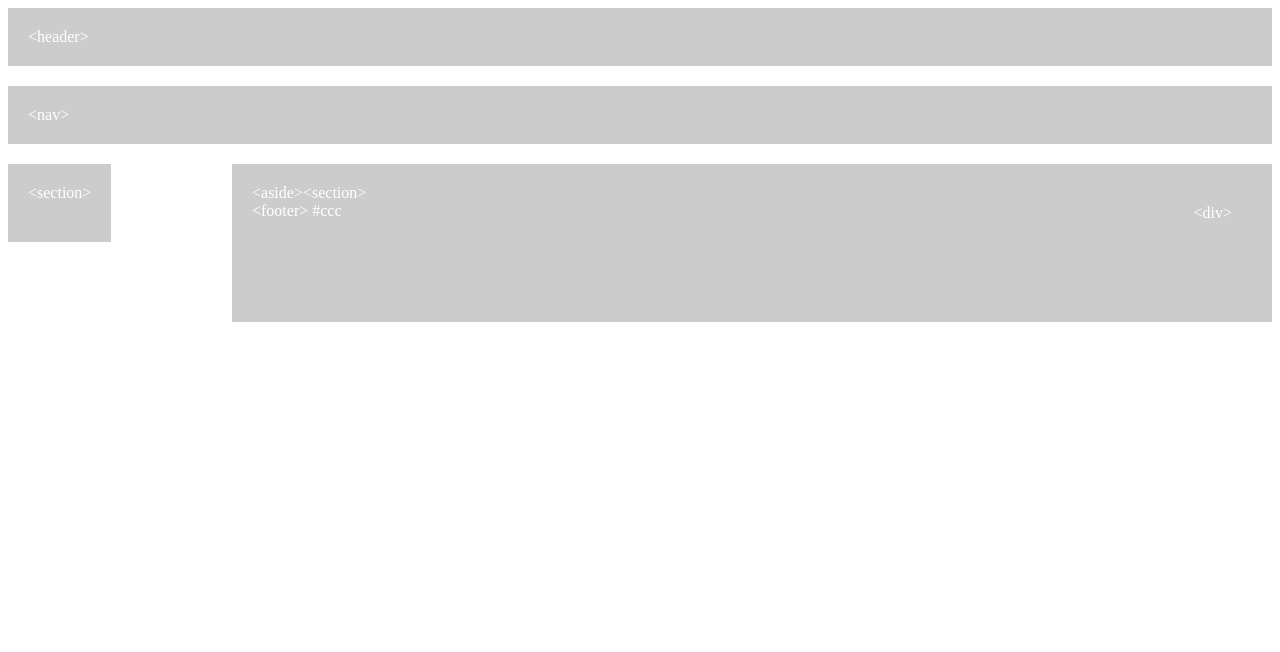
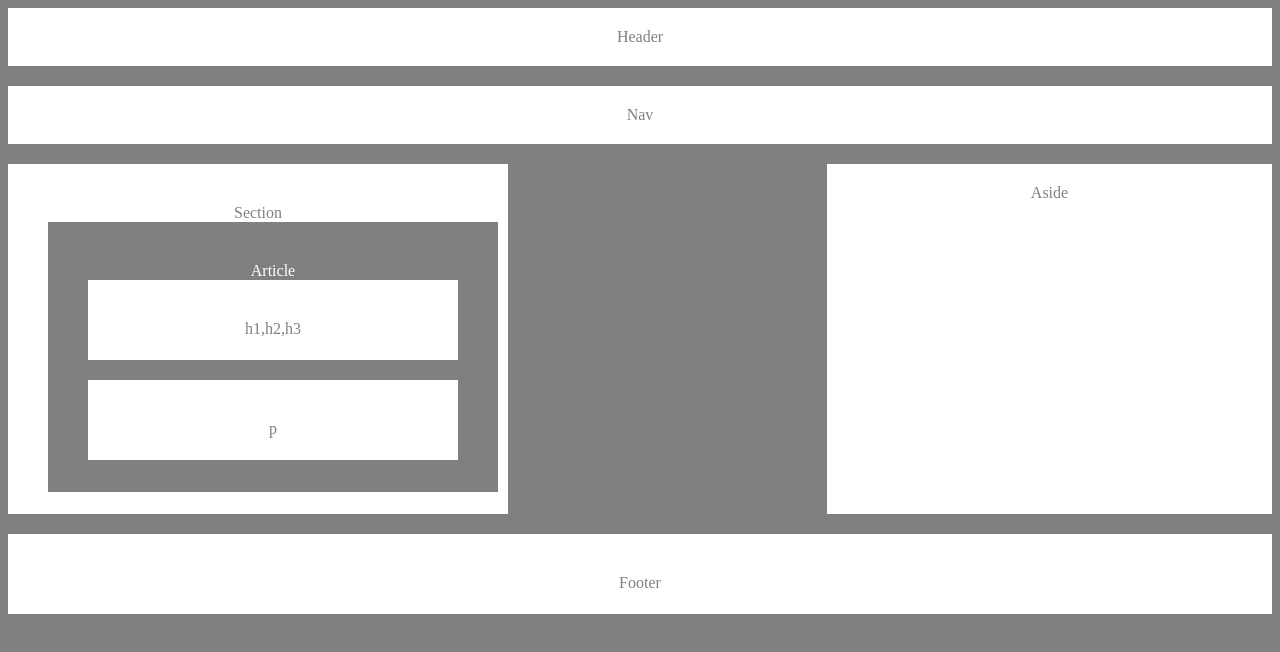
Before and after one commit to JSandersius/HW-Wireframe, a plain HTML site: page index.html in a window 1280 px wide. Drawn offline with Linux system fonts and the light colour scheme.

Commit message:
this is an update

```diff
--- a/index.html
+++ b/index.html
@@ -6,46 +6,23 @@
 
 <link rel="stylesheet" type="text/css" href="style.css">
 </head>
-<body>
-	<header>
-    &lt;header&gt;
-  </header>
+<body bgcolor="Gray">
+<header id="header">Header</header>
+<nav id="nav">Nav</nav>
 
-  <nav>
-  	&lt;nav&gt;
-  </nav>
+<section id="section">Section
+	<article id="article">Article
+    	<section id="h1">h1,h2,h3</section>
+    	<section id="p">p</section>
+    </article>
+</section>
+
+<aside id="aside">Aside</aside>
 
 
-  <section id="left">
-    &lt;section&gt;
-    <article>
-    	<h1>
-    	</h1>
-    		<h2>
-    		</h2>
-    			<h3>
-    			</h3>
-    <p>
-    </p>
-    </article>
+ <footer id="footer">Footer</footer>
 
-  </section>
+ </body>
 
 
-
-  </section><section id="right">
-    <aside>
-      &lt;aside&gt;
-    </aside>
-
-    &lt;section&gt;
-    <div id="division">
-      &lt;div&gt;
-    </div>
-
-  <footer>
-    &lt;footer&gt; #ccc
-  </footer>
-
-</body>
 </html>
--- a/style.css
+++ b/style.css
@@ -3,87 +3,127 @@
 **/
 
 
-* {
-  box-sizing: border-box;
+
+#body {
+  font-family:'Arial', 'Helvetica Neue', 'Helvetica', 'Sans-serif';
+  font-size: 18px;
+  width: 960px;
   text-align: center;
+  margin-top:0px;
+  margin-right:auto;
+  margin-left:auto;
+  margin-bottom:0px;
 }
 
-body {
+#header {
+
+
+  padding: 20px;
+  margin-bottom: 20px;
+  margin-left:auto;
+  margin-right:auto;
+  color: gray;
+  text-align: center;
+  background: white;
+  width: 100%;
+  height: 100%;
+  box-sizing: border-box;
 }
 
-header {
+#nav {
+
+  position:relative;
+  margin-left:auto;
+  margin-right:auto;
   padding: 20px;
   margin-bottom: 20px;
+  color: gray;
+  text-align: center;
+  background: white;
+  width: 100%;
+  height: 100%;
+  box-sizing: border-box;
+}
+
+#section {
+
+  float:left;
+  padding: 40px;
+  margin-bottom: 20px;
+  text-align: center;
+  color: gray;
+  background: white;
+  width: 500px;
+  height: 350px;
+  box-sizing: border-box;
+}
+
+#section #article {
+
+
+  margin-right:auto;
+  margin-left:auto;
   color: white;
-  background: #ccc;
-   width: 100%;
-    height: 100%;
-    box-sizing: border-box;
+  background: gray;
+  text-align: center;
+  margin-bottom: 20px;
+  padding: 40px;
+  width: 450px;
+  height: 270px;
+  box-sizing: border-box;
 }
-nav {
+
+#section #article #h1 {
+
+   height: 40px;
+   padding: 40px;
+   margin-bottom: 20px;
+   color: gray;
+   background-color:white;
+   text-align: center;
+   box-sizing: border-box;
+}
+
+#section #article #p  {
+
+
+   height: 40px;
+   padding: 40px;
+   margin-bottom: 20px;
+   color: gray;
+   background-color:white;
+   text-align: center;
+   box-sizing: border-box;
+}
+
+#aside {
+
+
+  position:relative;
+  float: right;
+  background: white;
+  text-align: center;
+  color: gray;
+  overflow:auto;
   padding: 20px;
   margin-bottom: 20px;
-  color: white;
-  background: #ccc ;
-  width: 300%
-  height: 100%
+  width: 445px;
+  height: 350px;
+  box-sizing: border-box;
+}
+
+#footer {
+
+
+  clear:both;
+  margin-left:auto;
+  margin-right:auto;
+  right:0;
+  height:30px;
+  padding:40px;
+  text-align: center;
+	background: white;
+  color: gray;
+  box-sizing: border-box;
 
 }
-
-section {
-   padding: 20px;
-  margin-bottom: 20px;
-  color: white;
-  background: #ccc ;
-  width: 100%
-  height: 100%
-}
-
-#left {
-float: left;
-background: #ccc;
-color: white;
-
-}
-
-#right {
-  float: right;
-  background: #ccc;
-  color: white;
-  padding: 20px;
-  margin-bottom: 20px;
-  width: 300%
-  height: 100%
-}
-
-
-#full {
-  float: right;
-background: #ccc;
-color: white;
-
-}
-
-#division {
-  float: right;
-  background: #ccc;
-  color: white;
-  padding: 20px;
-  margin-bottom: 20px;
-  width: 300%
-  height: 100%
-}
-
-aside {
-	float: left;
-	background: #ccc;
-color: white;
-}
-
-footer {
-	float: bottom;
-	background: #ccc;
-color: white;
-height:100px;
-width:1000px;
-}
```
Also changed, not shown: 1 other file.
